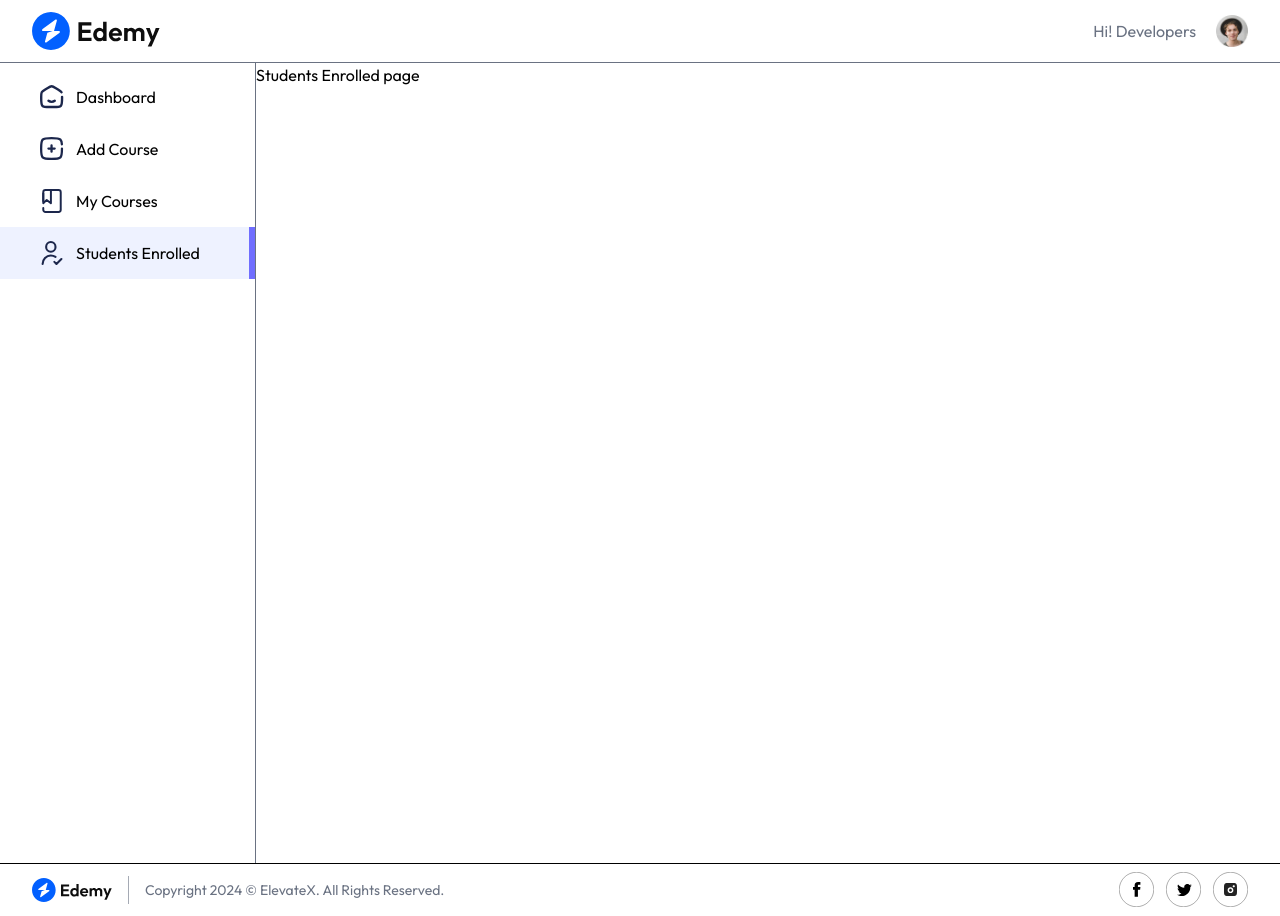
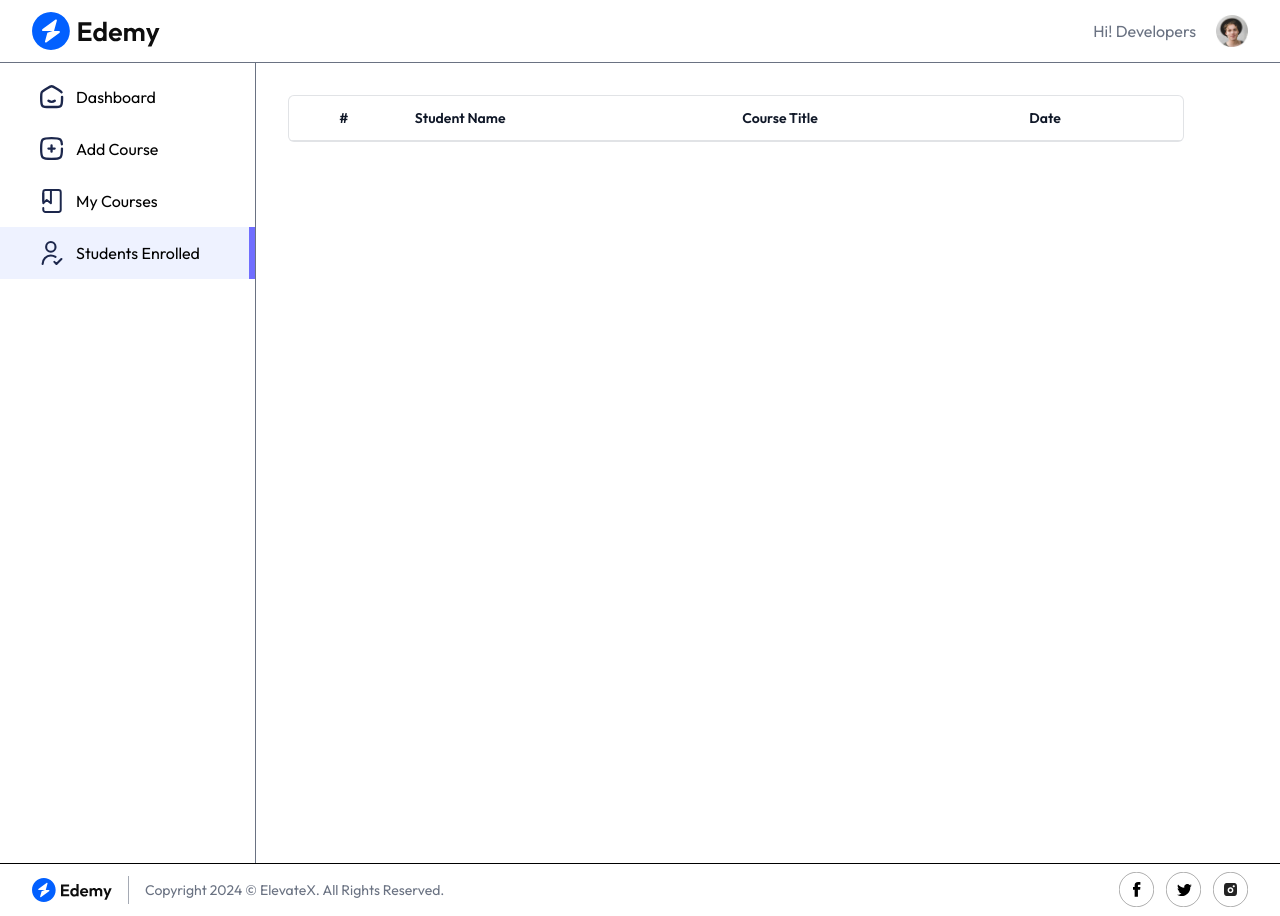
Before and after one commit to mohamad-abdelkhalek/ElevateX, a React (Vite) app in the folder client/: page /educator/students-enrolled in a window 1280 px wide. Built offline with nearby package versions, Linux system fonts and the light colour scheme; no server answers.

Commit message:
Client: Implemented enrolled students table basic structure

```diff
--- a/client/src/pages/educator/StudentsEnrolled.jsx
+++ b/client/src/pages/educator/StudentsEnrolled.jsx
@@ -1,11 +1,49 @@
-import React from 'react'
+import React, { useEffect, useState } from "react";
+import { dummyStudentEnrolled } from "../../assets/assets";
+import Loading from "../../components/student/Loading";
 
 const StudentsEnrolled = () => {
-  return (
-    <div>
-        <h1>Students Enrolled page</h1>
+  const [enrolledStudents, setEnrolledStudents] = useState(null);
+
+  const fetchEnrolledStudents = async () => {
+    setEnrolledStudents(dummyStudentEnrolled);
+  };
+
+  useEffect(() => {
+    fetchEnrolledStudents();
+  }, []);
+
+  return enrolledStudents ? (
+    <div
+      className="min-h-screen flex flex-col items-start justify-between md:p-8
+    md:pb-0 p-4 pt-8 pb-0"
+    >
+      <div
+        className="flex flex-col items-center max-w-4xl w-full overflow-hidden
+      rounded-md bg-white border border-gray-500/20"
+      >
+        <table className="table-fixed md:table-auto w-full overflow-hidden pb-4">
+          <thead className="text-gray-900 border-b border-gray-500/20 text-sm text-left">
+            <tr>
+              <th
+                className="px-4 py-3 font-semibold text-center hidden
+            sm:table-cell"
+              >
+                #
+              </th>
+              <th className="px-4 py-3 font-semibold">Student Name</th>
+              <th className="px-4 py-3 font-semibold">Course Title</th>
+              <th className="px-4 py-3 font-semibold hidden sm:table-cell">
+                Date
+              </th>
+            </tr>
+          </thead>
+        </table>
+      </div>
     </div>
-  )
-}
+  ) : (
+    <Loading />
+  );
+};
 
-export default StudentsEnrolled
+export default StudentsEnrolled;
```
